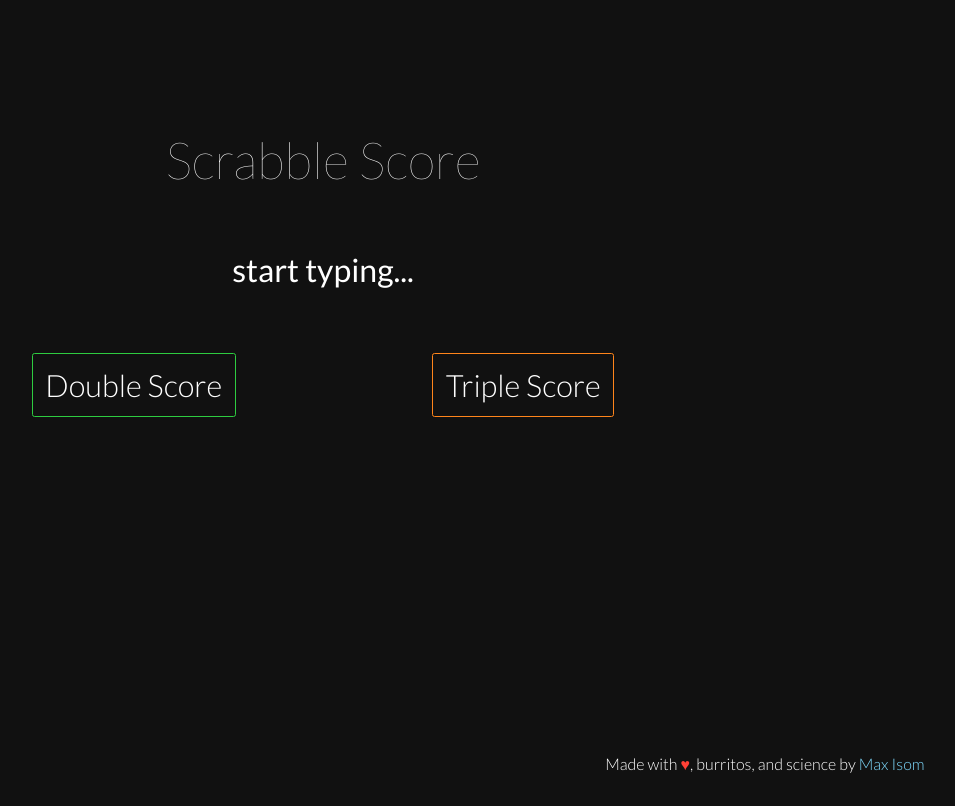
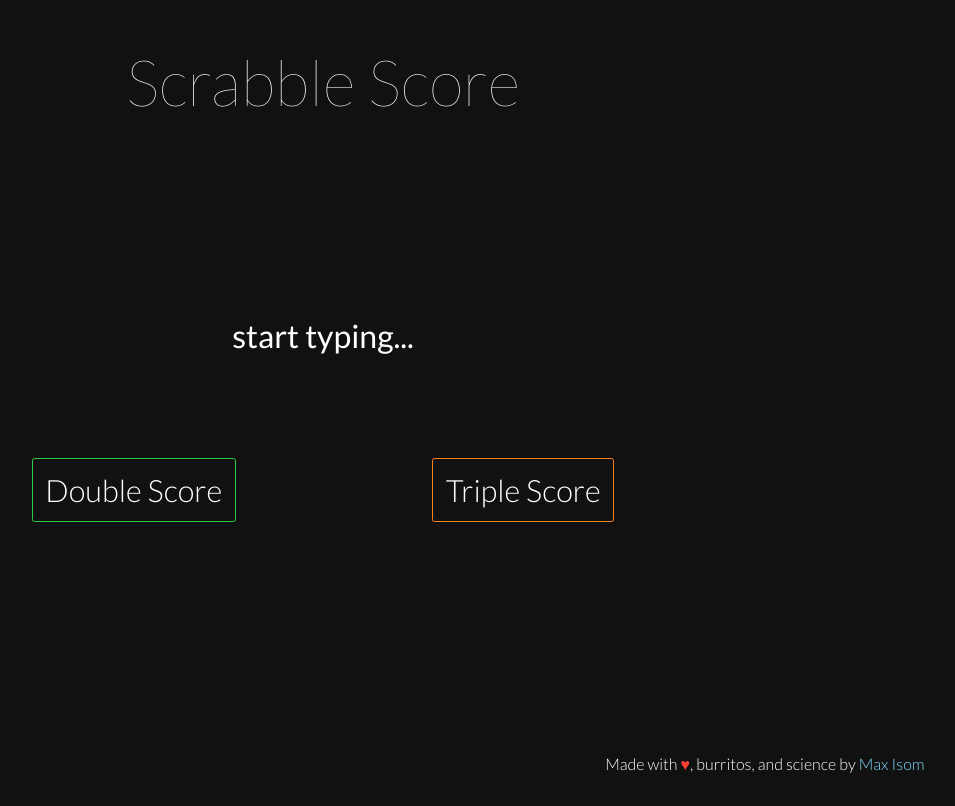
Before and after one commit to codetheweb/scrabblescore, a plain HTML site: page index.html in a window 1280 px wide. Shown: the whole page, without its empty margins (317-1272 px from the left). Drawn offline with Linux system fonts and the light colour scheme.

Commit message:
Update 2016-09-24T00:53:15.666Z

```diff
--- a/index.html
+++ b/index.html
@@ -1 +1 @@
-<!DOCTYPE html><html><head><title>Scrabble</title><meta name="viewport" content="user-scalable=no,initial-scale=1,maximum-scale=1,minimum-scale=1,width=device-width,height=device-height"></head><body style="background:#111111"><div id="rotateScreen">This works best on a bigger screen. If you still want to use this, please rotate your screen.</div><h1>Scrabble Score</h1><div id="score"></div><textarea id="invisibleInput" autofocus></textarea><div id="text"><span id="message">start typing...</span></div><div id="multipliers"><button id="M2x">Double Score</button> <button id="M3x">Triple Score</button></div><div id="sponser-message">Made with <span class="heart">&hearts;</span>, burritos, and science by <a href="https://maxisom.me">Max Isom</a></div></body><link rel="stylesheet" href="main.min.css"><link href="https://fonts.googleapis.com/css?family=Lato:100,300,400%7COswald" rel="stylesheet"><script src="main.min.js" charset="utf-8"></script></html>
+<!DOCTYPE html><html><head><title>Scrabble</title><meta name="viewport" content="user-scalable=no,initial-scale=1,maximum-scale=1,minimum-scale=1,width=device-width,height=device-height"></head><body style="background:#111111"><div id="rotateScreen">Move to &#128187; or &#10227;</div><h1>Scrabble Score</h1><div id="container"><div id="score"></div><textarea id="invisibleInput" autofocus></textarea><div id="text"><span id="message">start typing...</span></div><div id="multipliers"><button id="M2x">Double Score</button> <button id="M3x">Triple Score</button></div><div id="sponser-message">Made with <span class="heart">&hearts;</span>, burritos, and science by <a href="https://maxisom.me">Max Isom</a></div></div><link rel="stylesheet" href="main.min.css"><link href="https://fonts.googleapis.com/css?family=Lato:100,300,400%7COswald" rel="stylesheet"><script src="main.min.js" charset="utf-8"></script></body></html>
```
Also changed, not shown: main.min.css, main.min.js, texture.png (added), 1 other file.
